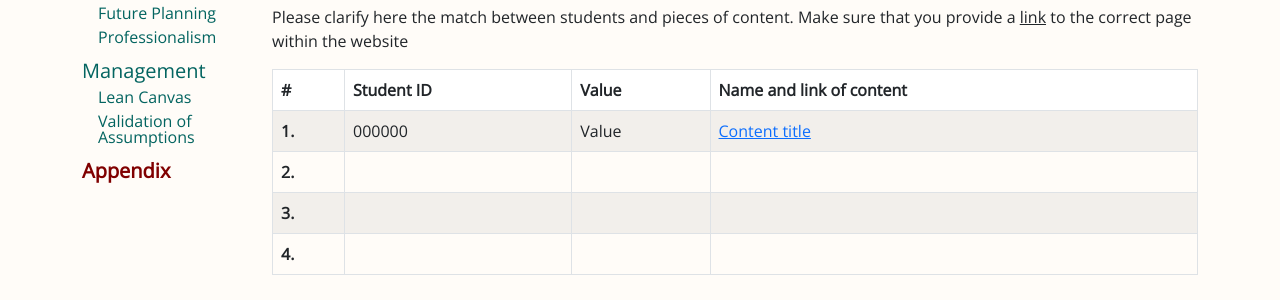
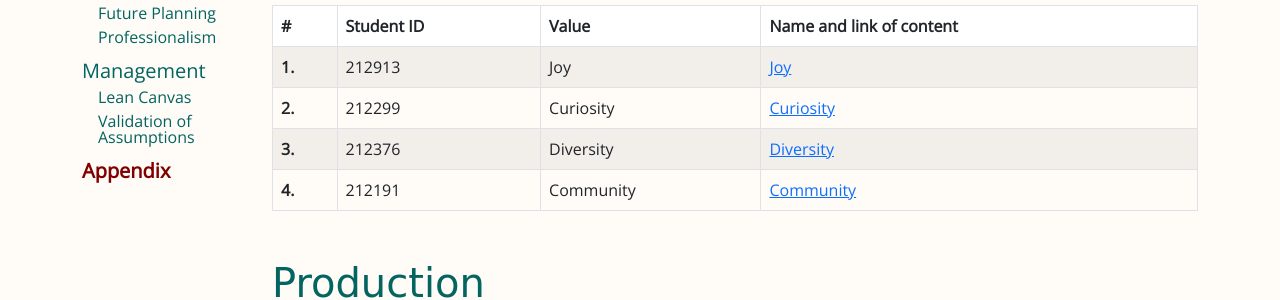
Before and after one commit to themeltingpotnl/tmp, a plain HTML site: page corporate.html in a window 1280 px wide. Shown: the part 513-813 px from the top of the page. Drawn offline with nearby package versions, Linux system fonts and the light colour scheme; a web font is replaced by a local one.

Commit message:
changes 13

```diff
--- a/corporate.html
+++ b/corporate.html
@@ -106,7 +106,7 @@
           <!-- Start Content -->
 
           <h2 id="content">Content</h2>
-          <p>Please clarify here the match between students and pieces of content. Make sure that you provide a <u>link</u> to the correct page within the website</p>
+
           <table class="table table-bordered table-striped">
             <thead>
               <tr class="bg-white">
@@ -119,34 +119,34 @@
             <tbody>
               <tr>
                 <th scope="row">1.</th>
-                <td>000000</td>
-                <td>Value</td>
+                <td>212913&nbsp;</td>
+                <td>Joy&nbsp;</td>
                 <td>
-                  <a href="index.html">Content title</a>
+                  <a href="about.html">Joy</a>
                 </td>
               </tr>
               <tr>
                 <th scope="row">2.</th>
-                <td></td>
-                <td></td>
+                <td>212299</td>
+                <td>Curiosity</td>
                 <td>
-                  <a href="#"></a>
+                  <a href="about.html">Curiosity</a>
                 </td>
               </tr>
               <tr>
                 <th scope="row">3.</th>
-                <td></td>
-                <td></td>
+                <td>212376</td>
+                <td>Diversity</td>
                 <td>
-                  <a href="#"></a>
+                  <a href="about.html">Diversity</a>
                 </td>
               </tr>
               <tr>
                 <th scope="row">4.</th>
-                <td></td>
-                <td></td>
+                <td>212191</td>
+                <td>Community</td>
                 <td>
-                  <a href="#"></a>
+                  <a href="about.html">Community</a>
                 </td>
               </tr>
             </tbody>
@@ -156,7 +156,7 @@
 
           <h2 id="production" class="mt-5">Production</h2>
           <h4 id="production-1" class="mt-2">Design Elements</h4>
-          <p>Please provide a list of design elements alongside their justifications:</p>
+
           <ul>
             <li>
               <b>COLOR PALETTE</b>
@@ -293,8 +293,7 @@
 
           <h2 id="marketing" class="mt-5">Marketing</h2>
           <h4 id="marketing-1" class="mt-2">Context of campaign and promotional activities</h4>
-          <p>Explain the context of the campaign is (What the campaign is about, what the message is, which promotional activities were executed). In addition, present the objectives as mentioned in the Communication  Media Plan.</p>
-          <p>Explain and justify the chosen channels/platforms used and show there is a solid connection to the objectives established in the Communication & Media Plan.</p>
+
 		  <p><b>Message:</b> We want to bring expats together through sharing culture and food, giving them the opportunity to make more friends and to make them feel more at home through bringing their home to them.</p>
 		  <p><b>Promotional activities executed:</b> -	For the promotion, we made an Instagram and Facebook account and posted on these platforms two times a week. We have created posts (images and reels) teasing and explaining what our brand is about. In addition, we have also created posts about what our product will be about. </p>
 		  <h4>Target Audience</h4>
```
